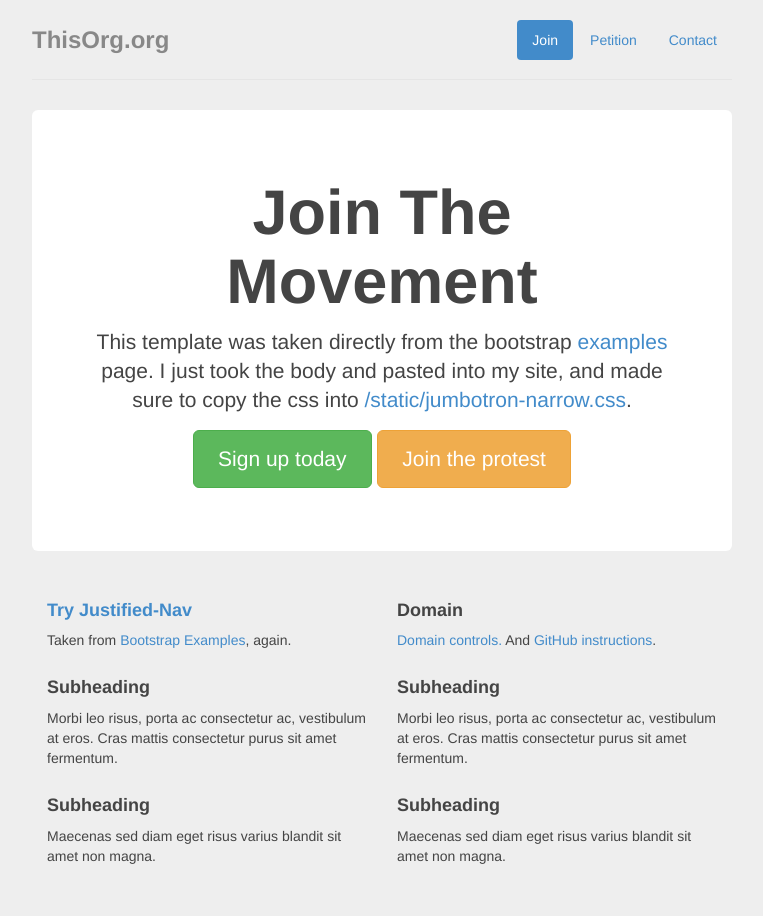
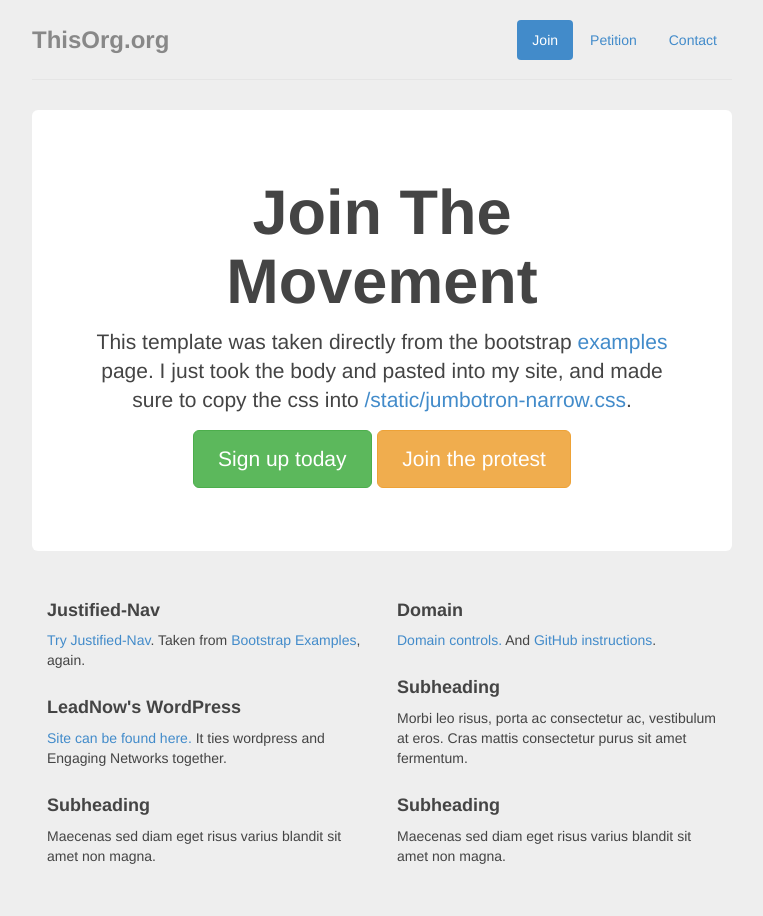
Before and after one commit to michaelsnook/sample-sites, a Jekyll site: the page built from jumbotron-narrow.html, in a window 1280 px wide. Shown: the top 916 px of the page, without its empty margins (258-1021 px from the left). Built offline with Jekyll 4.4.1, drawn with Linux system fonts in a browser that asks for light colours; comment, search, counter and statistics services are not loaded; grey boxes are pictures that could not be loaded.

Commit message:
content changes

```diff
--- a/jumbotron-narrow.html
+++ b/jumbotron-narrow.html
@@ -23,11 +23,11 @@ css:
 
       <div class="row marketing">
         <div class="col-lg-6">
-          <h4><a href="/justified-nav.html">Try Justified-Nav</a></h4>
-          <p>Taken from <a href="http://getbootstrap.com/examples/justified-nav/">Bootstrap Examples</a>, again.</p>
+          <h4>Justified-Nav</h4>
+          <p><a href="/justified-nav.html">Try Justified-Nav</a>. Taken from <a href="http://getbootstrap.com/examples/justified-nav/">Bootstrap Examples</a>, again.</p>
 
-          <h4>Subheading</h4>
-          <p>Morbi leo risus, porta ac consectetur ac, vestibulum at eros. Cras mattis consectetur purus sit amet fermentum.</p>
+          <h4>LeadNow's WordPress</h4>
+          <p><a href="http://www.leadnow.ca/">Site can be found here.</a> It ties wordpress and Engaging Networks together.</p>
 
           <h4>Subheading</h4>
           <p>Maecenas sed diam eget risus varius blandit sit amet non magna.</p>
@@ -45,6 +45,12 @@ css:
         </div>
       </div>
 
+      <div class="row">
+        <div class="col-lg-12">
+          <iframe width="640" height="360" src="//www.youtube.com/embed/5isWb0qryXg" frameborder="0" allowfullscreen></iframe>
+        </div>
+      </div>
+
       <div class="footer">
         <p>&copy; Company 2014</p>
       </div>
```
